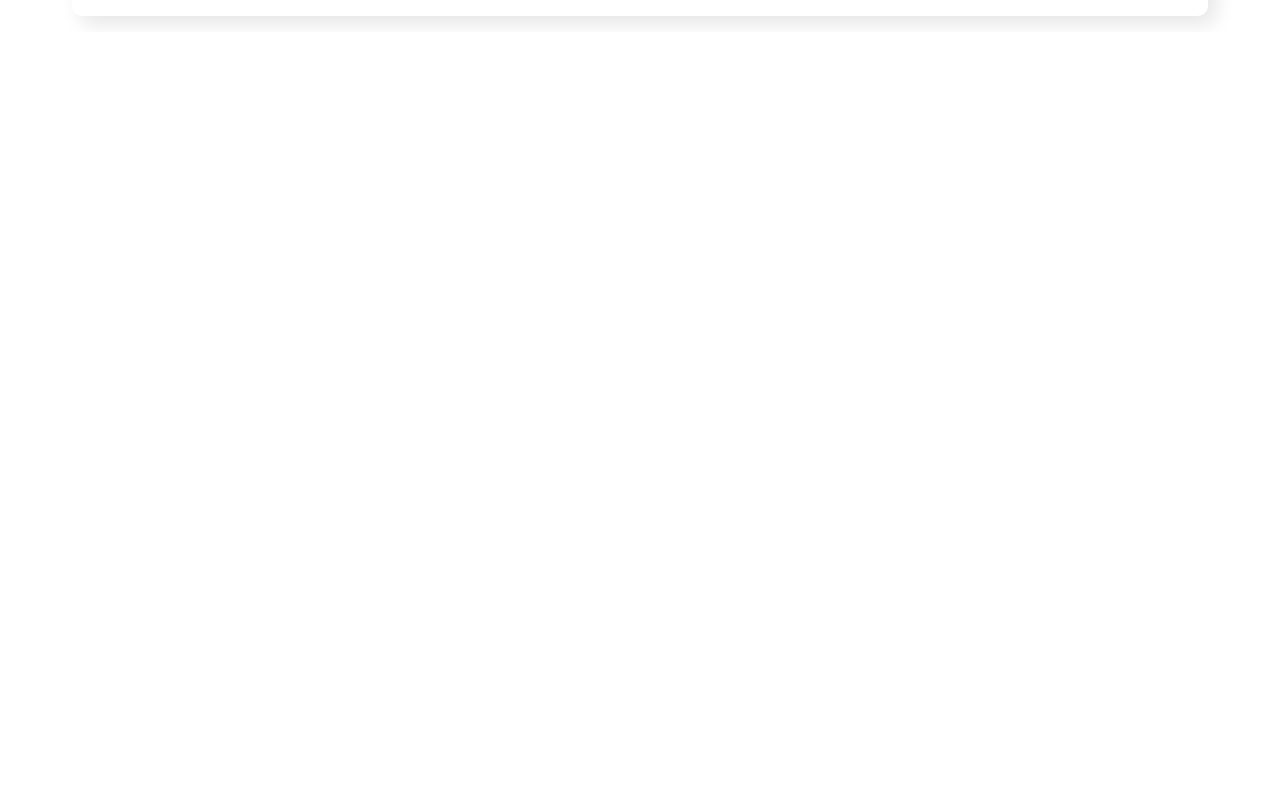
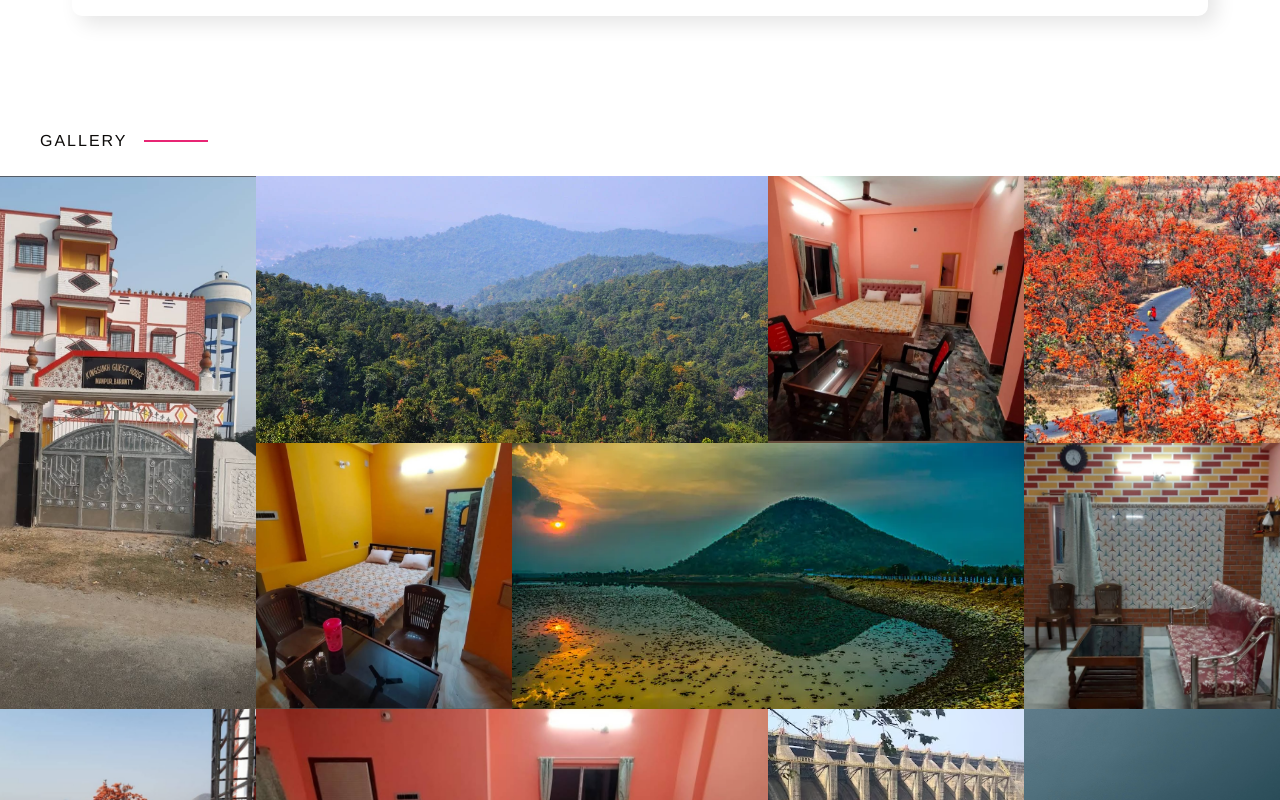
Before and after one commit to satyasaadhika/Kingsukh-guest-house, a React (Create React App) app: page / in a window 1280 px wide. Shown: the part 2900-3700 px from the top of the page. Before the commit the page ends 2932 px from the top, so only its background shows below. Built offline with nearby package versions, Linux system fonts and the light colour scheme.

Commit message:
Add gallary section

```diff
--- a/src/App.js
+++ b/src/App.js
@@ -5,6 +5,7 @@ import About from './components/About/About';
 import Content from './components/Content/Content';
 import Services from './components/Services/Service';
 import Booking from './components/Booking/Booking';
+import Gallary from './components/Gallary/Gallary';
 
 function App() {
   return (
@@ -15,6 +16,7 @@ function App() {
       <Content/>
       <Services/>
       <Booking/>
+      <Gallary/>
     </div>
   );
 }
```
